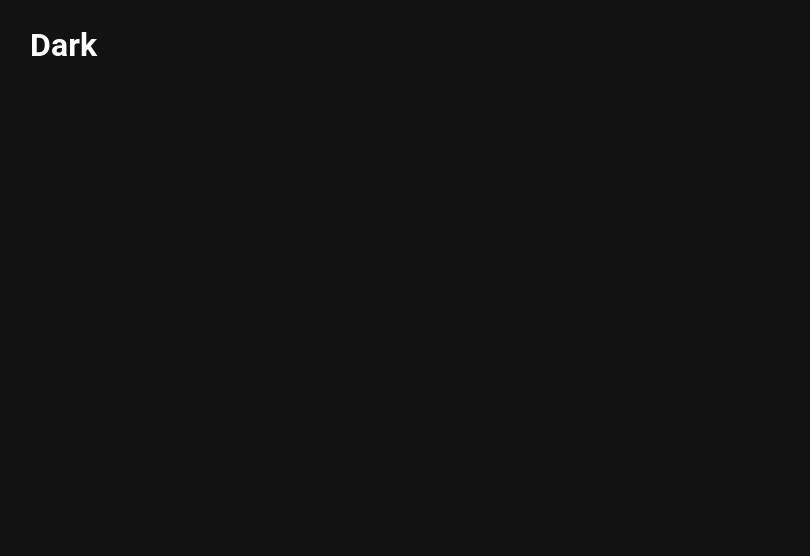
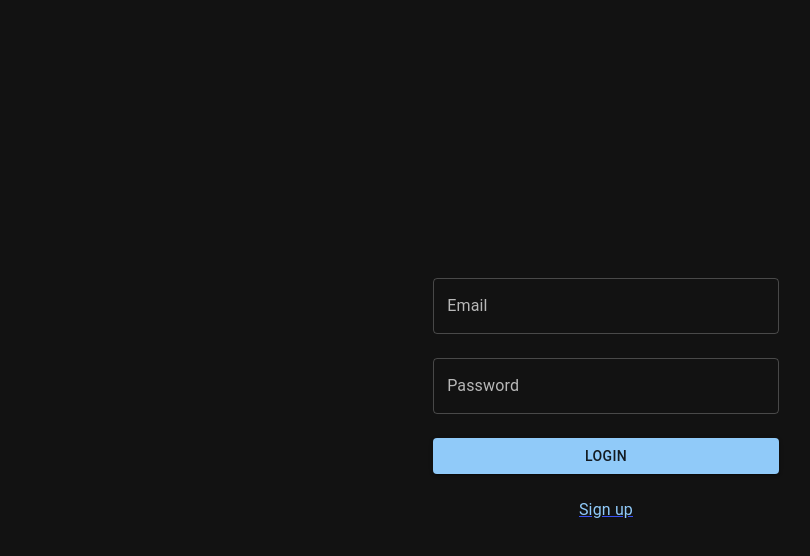
Before and after one commit to name-of-okja/udemy_chatter, a React (Create React App) app in the folder chatter-ui/: page /login in a window 1280 px wide. Shown: the top 556 px of the page, without its empty margins (34-844 px from the left). Built offline with nearby package versions, Linux system fonts and the light colour scheme.

Commit message:
Auth Ui Setting

```diff
--- a/chatter-ui/package.json
+++ b/chatter-ui/package.json
@@ -15,9 +15,13 @@
     "@types/node": "^16.18.76",
     "@types/react": "^18.2.48",
     "@types/react-dom": "^18.2.18",
+    "localforage": "^1.10.0",
+    "match-sorter": "^6.3.3",
     "react": "^18.2.0",
     "react-dom": "^18.2.0",
+    "react-router-dom": "^6.21.3",
     "react-scripts": "5.0.1",
+    "sort-by": "^1.2.0",
     "typescript": "^4.9.5",
     "web-vitals": "^2.1.4"
   },
--- a/chatter-ui/src/App.tsx
+++ b/chatter-ui/src/App.tsx
@@ -4,7 +4,8 @@ import {
   ThemeProvider,
   createTheme,
 } from '@mui/material';
-import React from 'react';
+import { RouterProvider } from 'react-router-dom';
+import router from './components/Routes';
 
 const darkTheme = createTheme({
   palette: {
@@ -17,7 +18,7 @@ const App = () => {
     <ThemeProvider theme={darkTheme}>
       <CssBaseline />
       <Container>
-        <h1>Dark</h1>
+        <RouterProvider router={router} />
       </Container>
     </ThemeProvider>
   );
--- /dev/null
+++ b/chatter-ui/src/components/Routes.tsx
@@ -0,0 +1,13 @@
+import { createBrowserRouter } from 'react-router-dom';
+import Login from './auth/Login';
+import Signup from './auth/Signup';
+
+const router = createBrowserRouter([
+  { path: '/login', element: <Login /> },
+  {
+    path: '/signup',
+    element: <Signup />,
+  },
+]);
+
+export default router;
--- /dev/null
+++ b/chatter-ui/src/components/auth/Auth.tsx
@@ -0,0 +1,47 @@
+import { Button, Stack, TextField } from '@mui/material';
+import { useState } from 'react';
+
+interface AuthProps {
+  submitLabel: string;
+  onSubmit: (credentials: { email: string; password: string }) => Promise<void>;
+  children: React.ReactNode;
+}
+const Auth = ({ submitLabel, onSubmit, children }: AuthProps) => {
+  const [email, setEmail] = useState('');
+  const [password, setPassword] = useState('');
+  return (
+    <Stack
+      spacing={3}
+      sx={{
+        height: '100vh',
+        maxWidth: {
+          xs: '70%',
+          md: '30%',
+        },
+        margin: '0 auto',
+        justifyContent: 'center',
+      }}
+    >
+      <TextField
+        type='email'
+        label='Email'
+        variant='outlined'
+        value={email}
+        onChange={(e) => setEmail(e.target.value)}
+      />
+      <TextField
+        type='password'
+        label='Password'
+        variant='outlined'
+        value={password}
+        onChange={(e) => setPassword(e.target.value)}
+      />
+      <Button variant='contained' onClick={() => onSubmit({ email, password })}>
+        {submitLabel}
+      </Button>
+      {children}
+    </Stack>
+  );
+};
+
+export default Auth;
--- /dev/null
+++ b/chatter-ui/src/components/auth/Login.tsx
@@ -0,0 +1,16 @@
+import { Link } from 'react-router-dom';
+import { Link as MUILink } from '@mui/material';
+
+import Auth from './Auth';
+
+const Login = () => {
+  return (
+    <Auth submitLabel='Login' onSubmit={async () => {}}>
+      <Link to={'/signup'} style={{ alignSelf: 'center' }}>
+        <MUILink>Sign up</MUILink>
+      </Link>
+    </Auth>
+  );
+};
+
+export default Login;
--- /dev/null
+++ b/chatter-ui/src/components/auth/Signup.tsx
@@ -0,0 +1,15 @@
+import { Link } from 'react-router-dom';
+import { Link as MUILink } from '@mui/material';
+import Auth from './Auth';
+
+const Signup = () => {
+  return (
+    <Auth submitLabel='Signup' onSubmit={async () => {}}>
+      <Link to={'/login'} style={{ alignSelf: 'center' }}>
+        <MUILink>Login</MUILink>
+      </Link>
+    </Auth>
+  );
+};
+
+export default Signup;
```
Also changed, not shown: 1 other file (tests, documents, lock files or other folders).
